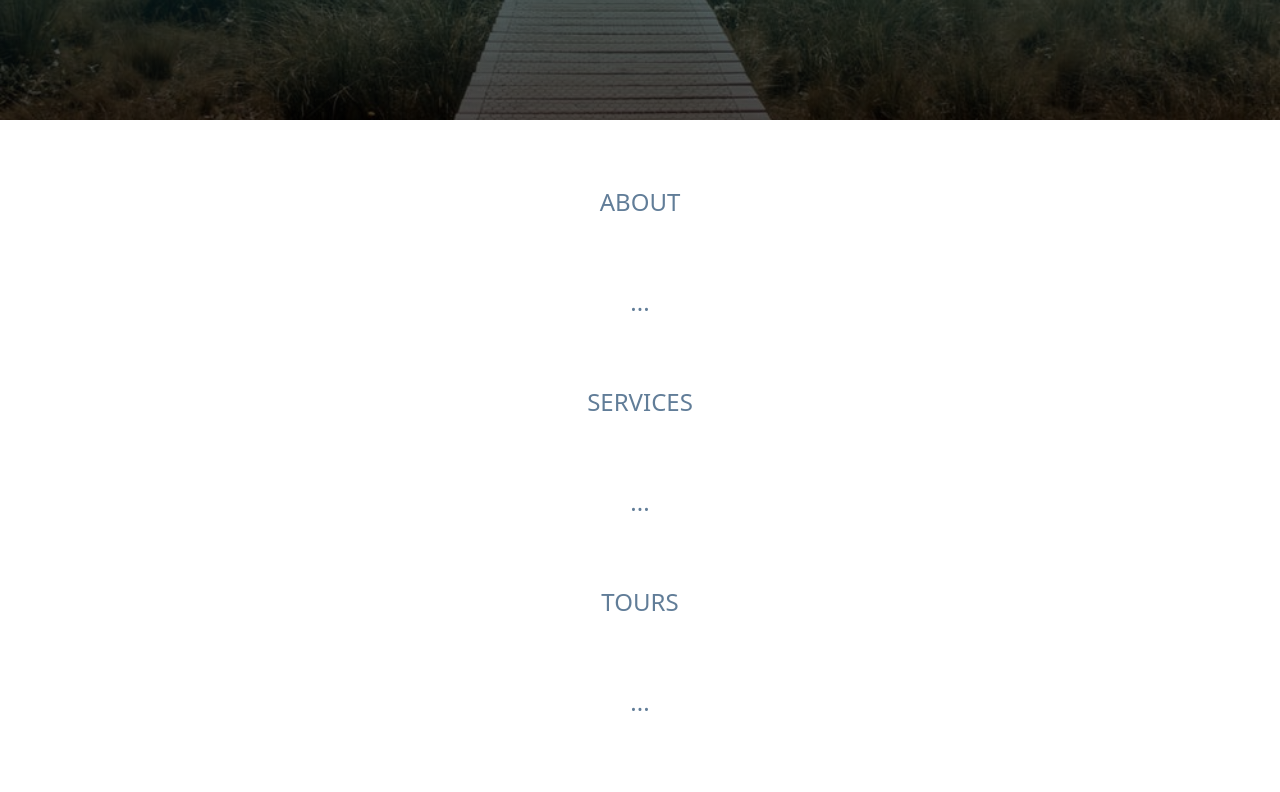
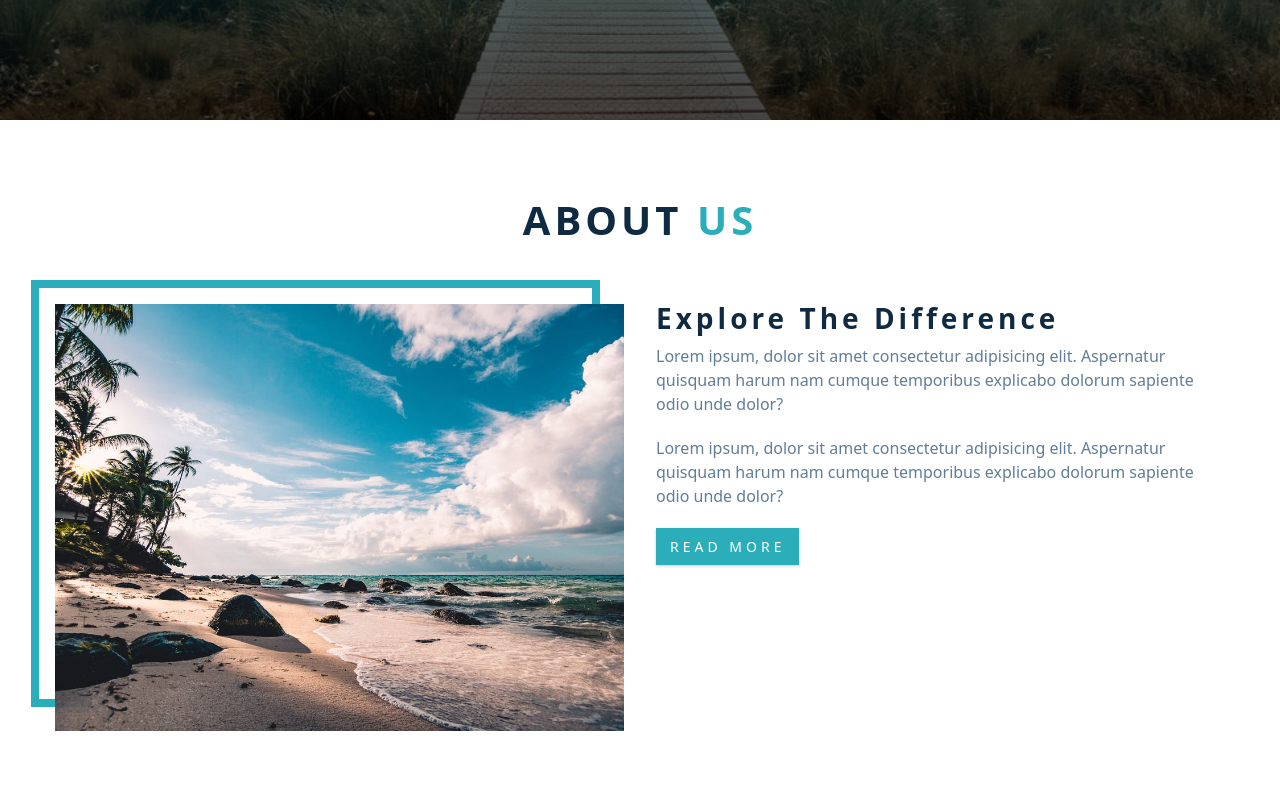
Before and after one commit to mirapery/week3-fe-pair-programming, a React (Vite) app: page / in a window 1280 px wide. Shown: the part 680-1472 px from the top of the page. Built offline with nearby package versions, Linux system fonts and the light colour scheme.

Commit message:
Add About component and convert HTML to JSX.

```diff
--- a/src/components/About.jsx
+++ b/src/components/About.jsx
@@ -1,9 +1,39 @@
+import image from '../assets/images/about.jpeg';
+
 const About = () => {
   return (
-    <div>
-      <p className="section-dummy">About</p>
-      <p className="section-dummy">...</p>
-    </div>
+    <section className="section" id="about">
+      <div className="section-title">
+        <h2>
+          about <span>us</span>
+        </h2>
+      </div>
+      <div className="section-center about-center">
+        <div className="about-img">
+          <img
+            src={image}
+            className="about-photo"
+            alt="awesome beach"
+          />
+        </div>
+        <article className="about-info">
+          <h3>explore the difference</h3>
+          <p>
+            Lorem ipsum, dolor sit amet consectetur adipisicing elit. Aspernatur
+            quisquam harum nam cumque temporibus explicabo dolorum sapiente odio
+            unde dolor?
+          </p>
+          <p>
+            Lorem ipsum, dolor sit amet consectetur adipisicing elit. Aspernatur
+            quisquam harum nam cumque temporibus explicabo dolorum sapiente odio
+            unde dolor?
+          </p>
+          <a href="#" className="btn">
+            read more
+          </a>
+        </article>
+      </div>
+    </section>
   );
 };
 export default About;
```
